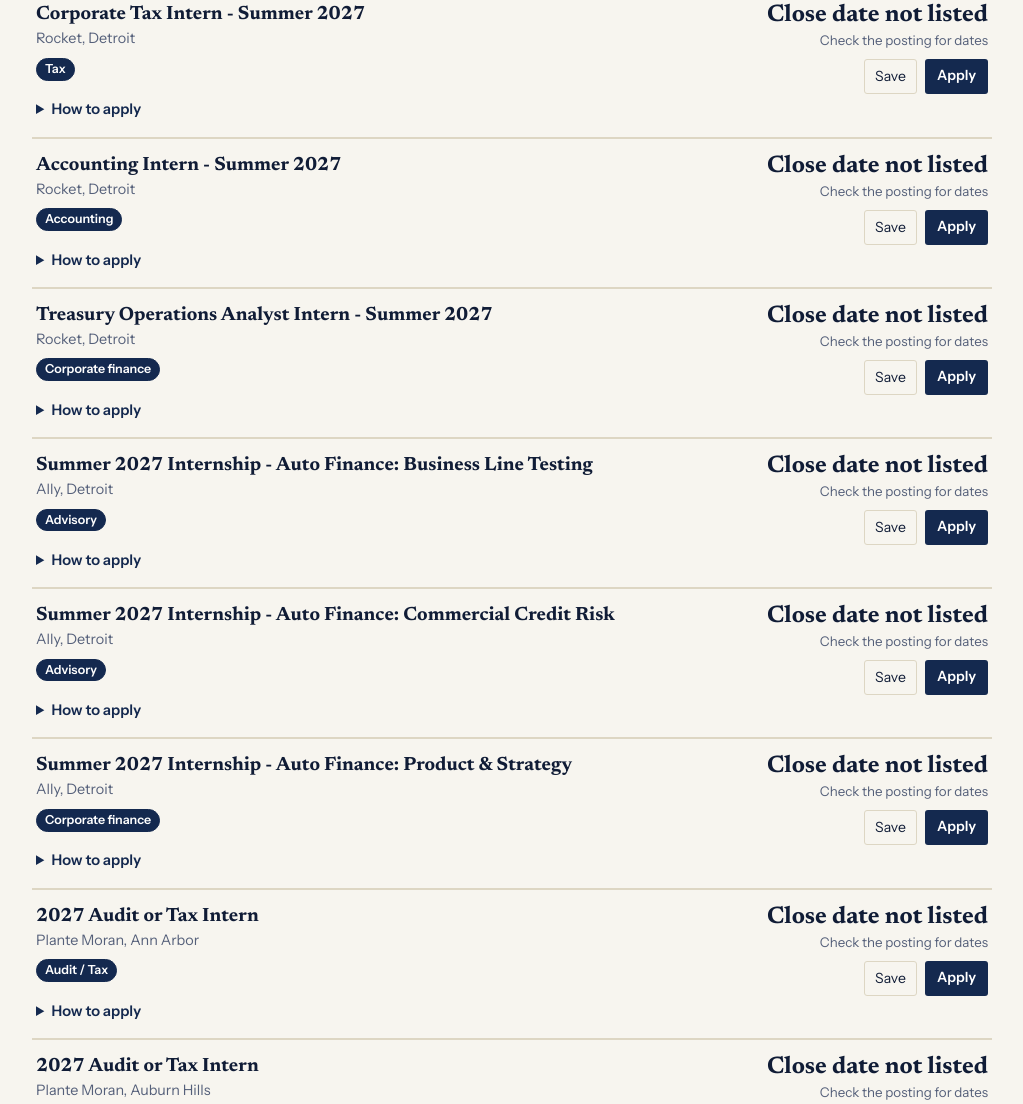
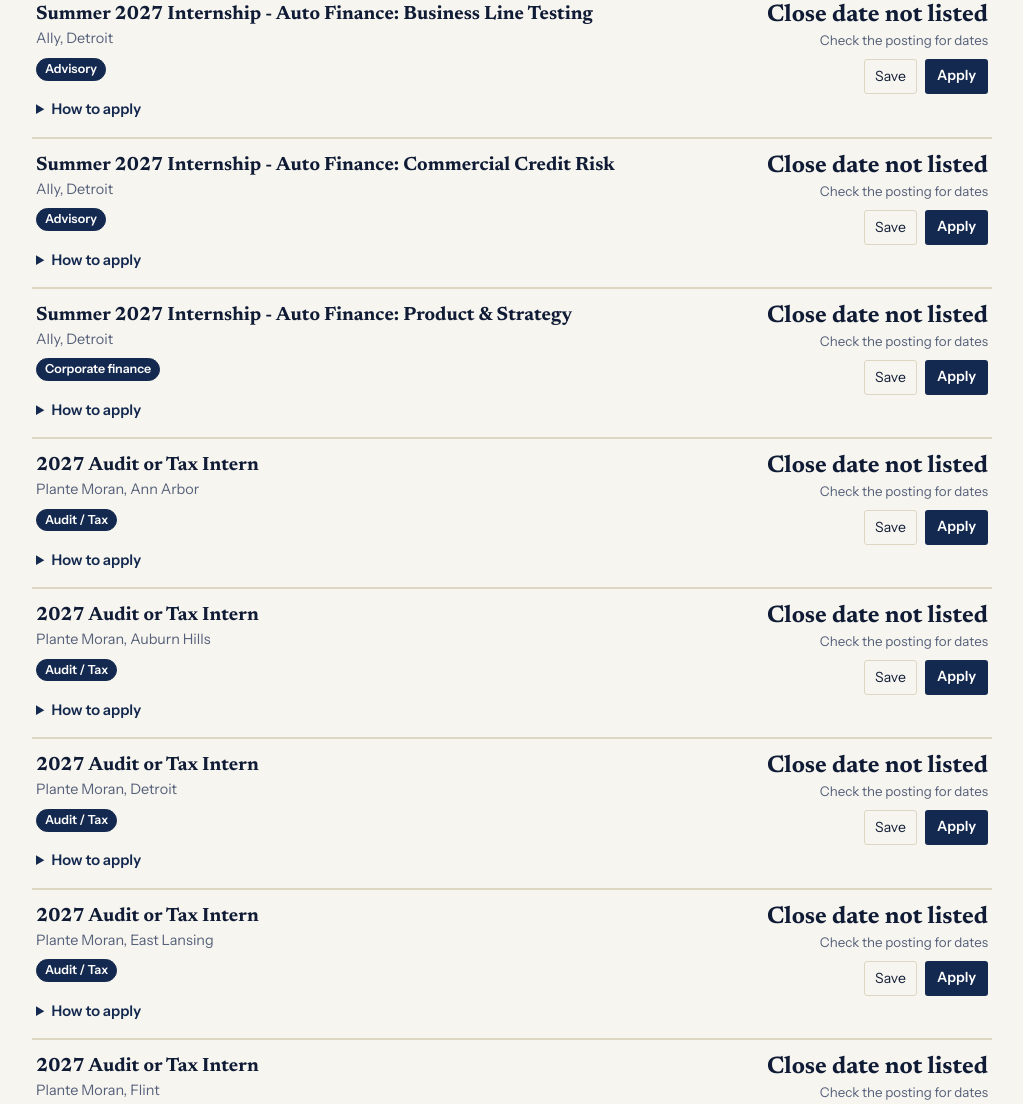
Before and after one commit to MikiC27/The-Intern-Space, a plain HTML site: page index.html in a window 1280 px wide. Shown: the part 927-2031 px from the top of the page, without its empty margins (128-1151 px from the left). Drawn offline with nearby package versions, Linux system fonts and the light colour scheme; no server answers.

Commit message:
Update index.html

```diff
--- a/index.html
+++ b/index.html
@@ -56,7 +56,7 @@ button{font:inherit;cursor:pointer}
 <p style="margin:0 0 8px;font-weight:600;letter-spacing:.08em;text-transform:uppercase;font-size:.8rem;color:var(--muted)"><span style="color:var(--ink)">The Intern Space</span> &middot; Detroit accounting &amp; finance</p>
 <h1>Find your accounting &amp; finance internship before the deadline passes.</h1>
 <p class="lede">Open and upcoming postings for students in Metro Detroit and Michigan, free and in one list. Filter by city, class year and the area you want to work in.</p>
-<div class="note">Listings collected from the firms' own career pages on November 13, 2026. Dates and eligibility can change, so always confirm on the posting before you apply.</div>
+<div class="note">Listings collected from the firms' own career pages on November 22, 2026. Dates and eligibility can change, so always confirm on the posting before you apply.</div>
 
 <nav class="tabs" role="tablist"><button role="tab" data-t="list" aria-selected="true">Internships</button><button role="tab" data-t="involved" aria-selected="false">Get involved on campus</button><button role="tab" data-t="qa" aria-selected="false">Ask a question</button><button role="tab" data-t="about" aria-selected="false">About</button></nav>
 <div id="p-list" class="pane">
@@ -77,6 +77,12 @@ button{font:inherit;cursor:pointer}
 <div class="item"><h3>UHY</h3><p>Applications are closed.</p></div>
 <div class="item"><h3>Wipfli</h3><p>Applications are closed.</p></div>
 <div class="item"><h3>Doeren Mayhew</h3><p>Application information opens in January.</p></div>
+<div class="item"><h3>Yeo &amp; Yeo</h3><p>Their internship postings have closed and no internships are listed right now. Check their careers page again later.</p></div>
+<div class="item"><h3>Huntington</h3><p>The internship postings we listed are no longer available. Check Huntington's careers site for new ones.</p></div>
+<div class="item"><h3>General Motors</h3><p>The finance internship postings we listed are no longer available. Check GM's careers site for new ones.</p></div>
+<div class="item"><h3>Goldman Sachs</h3><p>The wealth management posting we listed is no longer available.</p></div>
+<div class="item"><h3>BorgWarner</h3><p>The finance internship postings we listed are no longer available.</p></div>
+<div class="item"><h3>Ford</h3><p>The Global Treasury internship posting we listed is no longer available.</p></div>
 <div class="item"><h3>EY</h3><p>No specific posting listed yet. Check EY's student job board for openings.</p><p class="fine"><a href="https://studentjobs.ey.com" target="_blank" rel="noopener noreferrer">studentjobs.ey.com</a></p></div>
 </div>
 <div class="box"><h2>Get deadline alerts</h2><p class="fine" id="almsg">Tell us what you want and we will remind you before matching postings close.</p>
@@ -134,14 +140,14 @@ function makeDb(sb){
 (function(){
   var configured=/^https:\/\//.test(SUPABASE_URL)&&SUPABASE_ANON_KEY.indexOf("PASTE_")!==0&&window.supabase;
   var sb=configured?window.supabase.createClient(SUPABASE_URL,SUPABASE_ANON_KEY):null;
-  var db=sb?makeDb(sb):null,uid=null,email=null,isAdmin=false;
+  var db=sb?makeDb(sb):null,uid=null,email=null,isAdmin=false,adminErr=null;
   var ready=(async function(){
     if(!sb)return;
     try{
       var r=await sb.auth.getSession(),ses=r&&r.data&&r.data.session;
       if(ses){uid=ses.user.id;email=ses.user.email;
-        var a=await sb.from("admins").select("user_id").eq("user_id",uid).maybeSingle();isAdmin=!!(a&&a.data)}
-    }catch(e){}
+        var a=await sb.from("admins").select("user_id").eq("user_id",uid).maybeSingle();isAdmin=!!(a&&a.data);if(a&&a.error)adminErr=a.error.message||String(a.error)}
+    }catch(e){adminErr=(e&&e.message)||String(e)}
   })();
   window.claude={use:async function(name){
     await ready;
@@ -161,7 +167,7 @@ function makeDb(sb){
       bar.innerHTML="";
       if(uid){
         bar.appendChild(t("span","Signed in as "+email+(isAdmin?" (moderator)":"")+". "));
-        var o=t("button","Sign out","link");o.onclick=function(){sb.auth.signOut().then(function(){location.reload()})};bar.appendChild(o);return;
+        var o=t("button","Sign out","link");o.onclick=function(){sb.auth.signOut().then(function(){location.reload()})};bar.appendChild(o);if(adminErr)bar.appendChild(t("p","Moderator check failed: "+adminErr,"fine"));return;
       }
       bar.appendChild(t("p","Sign in to ask questions, report errors or sign up for deadline alerts. You can browse listings without signing in.","fine"));
       var row=t("div","","row2");
@@ -183,9 +189,6 @@ var TODAY=new Date();TODAY.setHours(0,0,0,0);
 var D=[];
 var $=function(i){return document.getElementById(i)};
 var REAL=[
-["Rocket","Corporate Tax Intern - Summer 2027","Detroit","Tax",[],"","","https://careers.rocket.com/us/en/job/R-084936/Corporate-Tax-Intern-Summer-2027"],
-["Rocket","Accounting Intern - Summer 2027","Detroit","Accounting",[],"","","https://careers.rocket.com/us/en/job/R-085013/Accounting-Intern-Summer-2027"],
-["Rocket","Treasury Operations Analyst Intern - Summer 2027","Detroit","Corporate finance",[],"","","https://careers.rocket.com/us/en/job/R-084321/Treasury-Operations-Analyst-Intern-Summer-2027"],
 ["Ally","Summer 2027 Internship - Auto Finance: Business Line Testing","Detroit","Advisory",[],"","","https://ally.wd1.myworkdayjobs.com/en-US/Ally/job/Detroit-MI/Summer-2027-Internship---Auto-Finance--Business-Line-Testing--Detroit--MI-Charlotte--NC-_R2600360?locationRegionStateProvince=b8372eef6b5341a39cdc95ac32790cba"],
 ["Ally","Summer 2027 Internship - Auto Finance: Commercial Credit Risk","Detroit","Advisory",[],"","","https://ally.wd1.myworkdayjobs.com/en-US/Ally/job/Detroit-MI/Summer-2027-Internship---Auto-Finance---Commercial-Credit-Risk--Detroit--MI-_R2600248?locationRegionStateProvince=b8372eef6b5341a39cdc95ac32790cba"],
 ["Ally","Summer 2027 Internship - Auto Finance: Product & Strategy","Detroit","Corporate finance",[],"","","https://ally.wd1.myworkdayjobs.com/en-US/Ally/job/Detroit-MI/Summer-2027-Internship---Auto-Finance--Product---Strategy--Detroit--MI-_R2600103?locationRegionStateProvince=b8372eef6b5341a39cdc95ac32790cba"],
@@ -198,7 +201,6 @@ var REAL=[
 ["Plante Moran","2027 Audit or Tax Intern","Kalamazoo","Audit / Tax",[],"","","https://careers.plantemoran.com/2027-audit-or-tax-intern/job/5805524CAF683F5083CB4626A821B480"],
 ["Plante Moran","2027 Audit or Tax Intern","Grand Rapids","Audit / Tax",[],"","","https://careers.plantemoran.com/2027-audit-or-tax-intern/job/5805524CAF683F5083CB4626A821B480"],
 ["Rehmann","Audit/Tax Internship (2027)","Troy","Audit / Tax",[],"","","https://rehmann.wd108.myworkdayjobs.com/en-US/Rehmann_External_Career_Site/job/Audit-Tax-Internship-Troy--2027-_R-100542"],
-["Yeo & Yeo","Assurance Intern","Kalamazoo","Audit",[],"","","https://www.yeoandyeo.com/careers/apply-now/accounting-jobs?p=job%2FoT14Afwi"],
 ["Polk","2027 Winter Internship","Bingham Farms","Accounting",[],"","","https://www.polkcpa.com/aboutus/careers/"],
 ["Polk","2027 Winter Internship","Ann Arbor","Accounting",[],"","","https://www.polkcpa.com/aboutus/careers/"],
 ["Polk","2027 Winter Internship","St. Clair Shores","Accounting",[],"","","https://www.polkcpa.com/aboutus/careers/"],
@@ -213,17 +215,9 @@ var REAL=[
 ["Novogradac","Financial Forecasting Intern","Cleveland","FP&A",[],"","","https://novoco.wd108.myworkdayjobs.com/en-US/Novogradac/job/Financial-Forecasting-Intern_JR100783?locations=158ede6b99e2100192cfdd78a8e50000"],
 ["Rocket", "Financial Systems Intern - Summer 2027", "Detroit", "Corporate finance", [], "2026-11-15", "", "https://careers.rocket.com/us/en/teams/internships", "Link goes to Rocket's internships page. Search for this title there."],
 ["Rocket", "Cash Management Intern - Summer 2027", "Detroit", "Corporate finance", [], "", "", "https://careers.rocket.com/us/en/teams/internships", "Link goes to Rocket's internships page. Search for this title there."],
-["General Motors", "2027 Summer Intern - Finance Controllership", "Warren", "Accounting", [], "", "", "https://search-careers.gm.com/en/jobs/jr-202618060/2027-summer-intern-finance-controllership/", "Hybrid, 3 days a week in Detroit or Warren. For students graduating between Oct 2027 and Jun 2028."],
-["General Motors", "2027 Summer Intern - Finance Controllership", "Detroit", "Accounting", [], "", "", "https://search-careers.gm.com/en/jobs/jr-202618060/2027-summer-intern-finance-controllership/", "Hybrid, 3 days a week in Detroit or Warren. For students graduating between Oct 2027 and Jun 2028."],
-["General Motors", "2027 Summer Intern - Finance Operations", "Warren", "Corporate finance", [], "", "", "https://search-careers.gm.com/en/jobs/jr-202618055/2027-summer-intern-finance-operations/", "For students graduating between Dec 2027 and Jun 2029. Starts May or June 2027."],
-["Goldman Sachs", "2027 Wealth Management, Financial Planning Summer Analyst", "Detroit", "Banking & wealth", [], "", "", "https://higher.gs.com/roles/155670", "9 to 10 week program."],
-["Ford", "Capital Strategy Analyst Intern (Global Treasury)", "Dearborn", "Corporate finance", [], "", "", "https://www.careers.ford.com/job/dearborn/capital-strategy-analyst/48560/95397739744", "Hybrid."],
 ["FordDirect", "Finance (Billing) Intern - Summer", "Dearborn", "Accounting", [], "", "", "https://www.forddirect.com/careers", "Hybrid, Tuesday to Thursday. Link goes to FordDirect's careers page. Search for this title there."],
 ["Stellantis", "2027 Finance Summer Internship", "Auburn Hills", "Corporate finance", [], "", "", "https://careers.stellantis.com/early-careers/students-north-america/", "May to Aug 2027. Link goes to Stellantis's student page. Search for \"Finance\" there."],
 ["Stellantis", "Finance Student Program - Corporate", "Auburn Hills", "Corporate finance", [], "", "", "https://careers.stellantis.com/job/23717106/finance-student-program-corporate/", "Corporate program. Year-round, 24 hours a week, and applications are accepted year-round."],
-["BorgWarner", "Finance Intern (FP&A)", "Auburn Hills", "FP&A", [], "", "", "https://borgwarner.wd5.myworkdayjobs.com/BorgWarner_Careers/job/Auburn-Hills---Michigan---USA/Finance-Intern--FP-A-_R2026-4038-1", "Hybrid, 20 to 30 hours a week. No visa sponsorship."],
-["BorgWarner", "Finance Intern (Year-Round)", "Auburn Hills", "Corporate finance", [], "", "", "https://borgwarner.wd5.myworkdayjobs.com/BorgWarner_Careers/job/Auburn-Hills---Michigan---USA/Finance-Intern--Year-Round-_R2026-3984", "Year-round position."],
-["Plante Moran", "2027 Internal Accounting Intern", "Southfield", "Accounting", [], "", "", "https://careers.plantemoran.com/2027-internal-accounting-intern/job/A754672BCFE68A6006DD64679A221A72", ""],
 ["Plante Moran", "2027 Finance and Accounting Advisory Services Consulting Internship", "Southfield", "Advisory", [], "", "", "https://careers.plantemoran.com/2027-finance-and-accounting-advisory-services-consulting-internship/job/36988C3001987ECE6632D9421DB1E274", "Rolling applications."],
 ["Plante Moran", "2027 Tax Solutions Group Intern", "Auburn Hills", "Tax", [], "", "", "https://careers.plantemoran.com/2027-tax-solutions-group-intern/job/807115000A25D495FC06F10A21B201A1", "Applications are ongoing. Also offered in other Plante Moran offices."],
 ["Plante Moran", "2027 Tax Solutions Group Intern", "Detroit", "Tax", [], "", "", "https://careers.plantemoran.com/2027-tax-solutions-group-intern/job/807115000A25D495FC06F10A21B201A1", "Applications are ongoing. Also offered in other Plante Moran offices."],
@@ -231,18 +225,11 @@ var REAL=[
 ["Grant Thornton", "Audit & Assurance Intern - Summer 2027", "Southfield", "Audit", [], "", "", "https://www.grantthornton.com/careers/students", "Link goes to Grant Thornton's student page. Search for this title there."],
 ["Grant Thornton", "Audit & Assurance Intern - Winter 2027", "Southfield", "Audit", [], "", "", "https://www.grantthornton.com/careers/students", "Link goes to Grant Thornton's student page. Search for this title there."],
 ["Grant Thornton", "Tax Intern - Winter 2027", "Southfield", "Tax", [], "", "", "https://www.grantthornton.com/careers/students", "US citizenship required. Link goes to Grant Thornton's student page. Search for this title there."],
-["Deloitte", "Audit & Assurance Intern - Financial Statement Audit - Winter 2027", "Detroit", "Audit", [], "", "", "https://apply.deloitte.com/en_US/careers/JobDetail/Audit-Assurance-Intern-Financial-Statement-Audit-Winter-2027/360300", ""],
 ["Deloitte", "Audit & Assurance Intern - Financial Statement Audit (Japanese Services Group) - Summer 2027", "Detroit", "Audit", [], "", "2026-11-29", "https://apply.deloitte.com/en_US/careers/JobDetail/Audit-Assurance-Intern-Financial-Statement-Audit-Japanese-Services-Group-Summer-2027/361864", "Requires fluency in English and Japanese and a 3.0 GPA."],
 ["BDO", "Core Tax Intern - Summer 2027", "Detroit", "Tax", [], "", "", "https://ebqb.fa.us2.oraclecloud.com/hcmUI/CandidateExperience/en/sites/CX_1001/jobs", "Link goes to BDO's careers site. Search for this title there."],
 ["BDO", "Tax Intern, Transfer Pricing - Summer 2027", "Detroit", "Tax", [], "", "", "https://ebqb.fa.us2.oraclecloud.com/hcmUI/CandidateExperience/en/sites/CX_1001/jobs", "Link goes to BDO's careers site. Search for this title there."],
-["Yeo & Yeo", "Tax & Consulting Intern (January 2027)", "Troy", "Tax / Advisory", [], "", "", "https://jobs.jobvite.com/yeoandyeo/job/oviEAfwL", "Jan 25 to Apr 2, 2027. For students on the 150-credit track."],
-["Yeo & Yeo", "Assurance Intern (August 2027)", "Ann Arbor", "Audit", [], "", "", "https://jobs.jobvite.com/yeoandyeo/job/ou9IAfwF", "Aug 23 to Dec 17, 2027, about 24 hours a week in the office. Accounting major on the 150-credit track, 3.0 GPA."],
-["Yeo & Yeo", "Business Valuation Intern (January 2027)", "Troy", "Advisory", [], "", "", "https://jobs.jobvite.com/yeoandyeo/job/o3PMAfwY", "Jan to May 2027, 12 to 20 hours a week in the office. Accounting or finance major, 3.0 GPA."],
-["Yeo & Yeo", "Business Valuation Intern (January 2027)", "Ann Arbor", "Advisory", [], "", "", "https://jobs.jobvite.com/yeoandyeo/job/o3PMAfwY", "Jan to May 2027, 12 to 20 hours a week in the office. Accounting or finance major, 3.0 GPA."],
 ["MRPR", "Winter 2027 Busy Season Internship", "Southfield", "Accounting", [], "", "", "https://www.mrpr.com/careers/", "Part-time, Jan to Apr 2027, paid. Link goes to MRPR's careers page. Search for this title there."],
 ["MRPR", "Winter 2027 Busy Season Internship", "Saline", "Accounting", [], "", "", "https://www.mrpr.com/careers/", "Part-time, Jan to Apr 2027, paid. Link goes to MRPR's careers page. Search for this title there."],
-["Huntington", "Summer 2027 Consumer Finance Internship", "Detroit", "Banking & wealth", [], "", "", "https://huntington.wd12.myworkdayjobs.com/HNBcareers/job/Columbus-OH/Summer-2027-Consumer-Finance-Internship_R0075623", "The Detroit role is HLC Credit Analyst, for rising seniors. Also offered in Columbus and Minneapolis."],
-["Huntington", "Summer 2027 Commercial Banking Internship", "Detroit", "Banking & wealth", [], "", "", "https://huntington.wd12.myworkdayjobs.com/HNBcareers/job/Columbus-OH/Summer-2027-Commercial-Banking-Internship_R0075257", "Detroit is a preferred location. Also offered in other cities."]
 ];
 var OUT=["Atlanta","Chicago","Indianapolis","Akron","Cleveland","Racine"];
 function parts(s){return s.split(" / ")}
```
